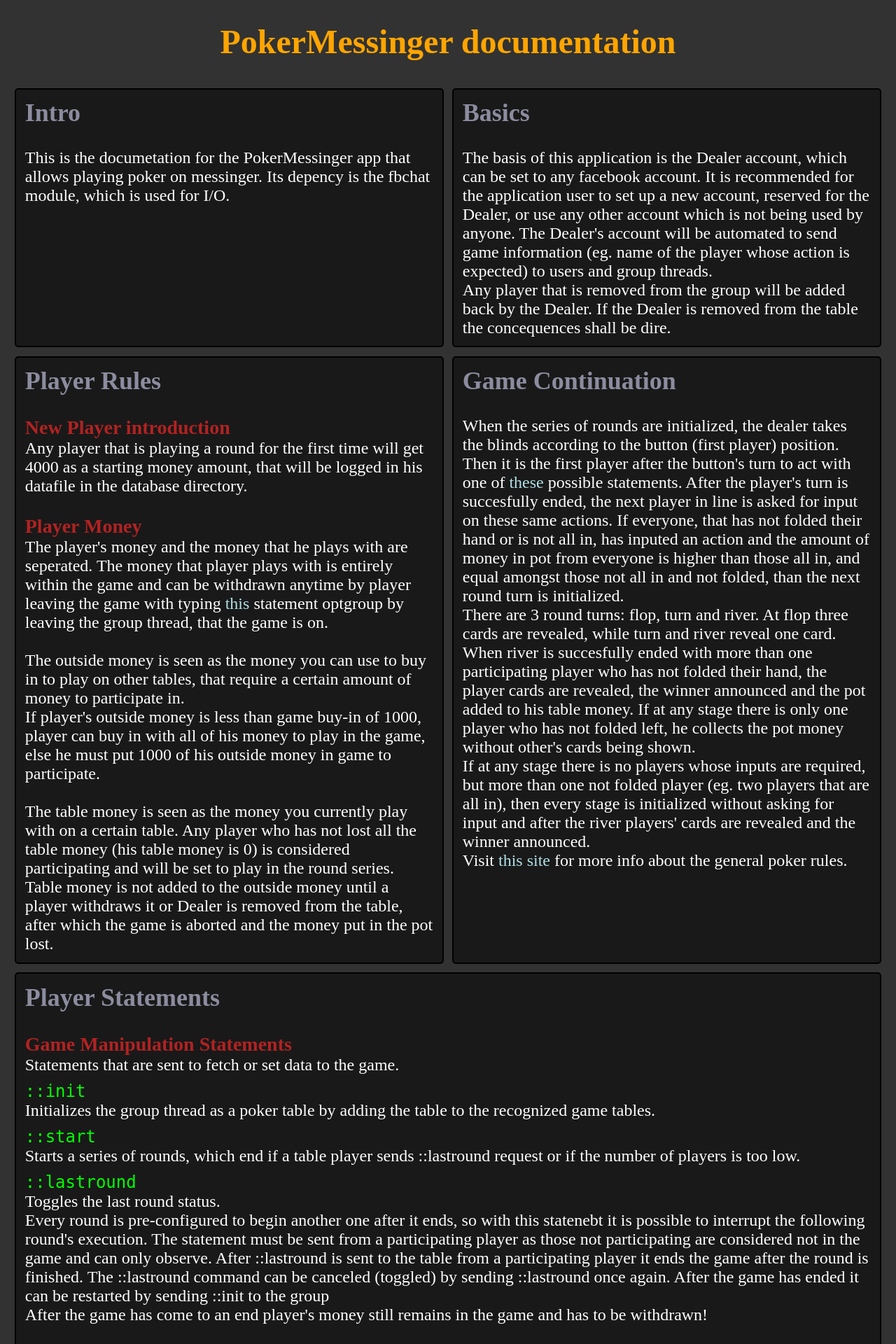
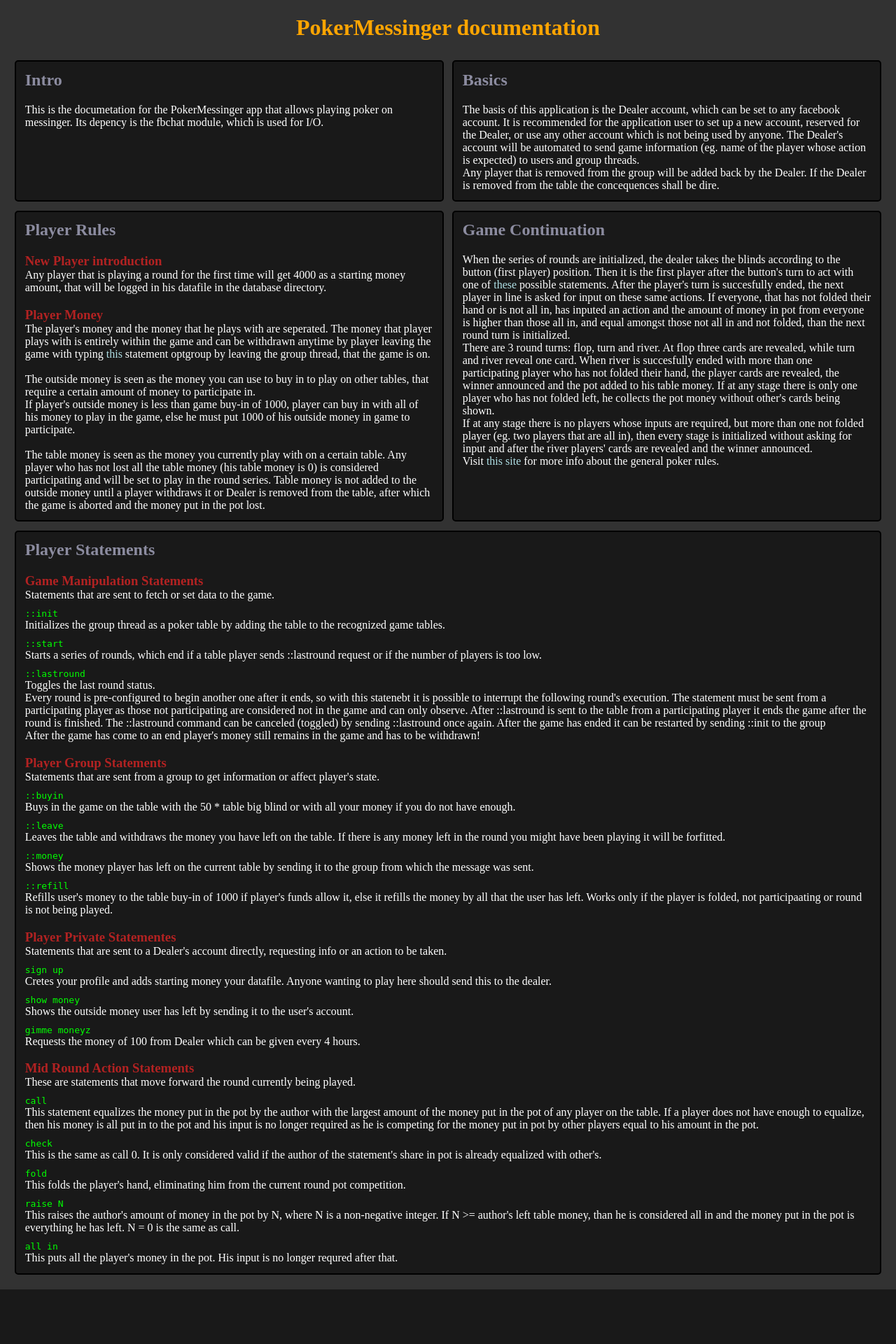
Before and after one commit to kuco23/kuco23.github.io, a PHP site: page /pokermessinger/documentation.html in a window 1280 px wide. Shown: the top 1920 px of the page at 70% size. After the commit the page ends 1842 px from the top, so only its background shows below. Run offline with PHP 8.4, Linux system fonts and the light colour scheme.

Commit message:
messinger doc css tryout

```diff
--- a/pokermessinger/css/main.css
+++ b/pokermessinger/css/main.css
@@ -4,7 +4,6 @@ body {
   margin: 15px;
   background-color: rgb(50, 50, 50);
   color: white;
-  font-size: 3vh;
 }
 
 h1 {
@@ -23,7 +22,6 @@ h3 {
   margin-bottom: 0;
   color: FireBrick;
   text-shadow: 1px 1px 1px 1px black;
-  font-size: 3.5vh;
 }
 
 a {
```
